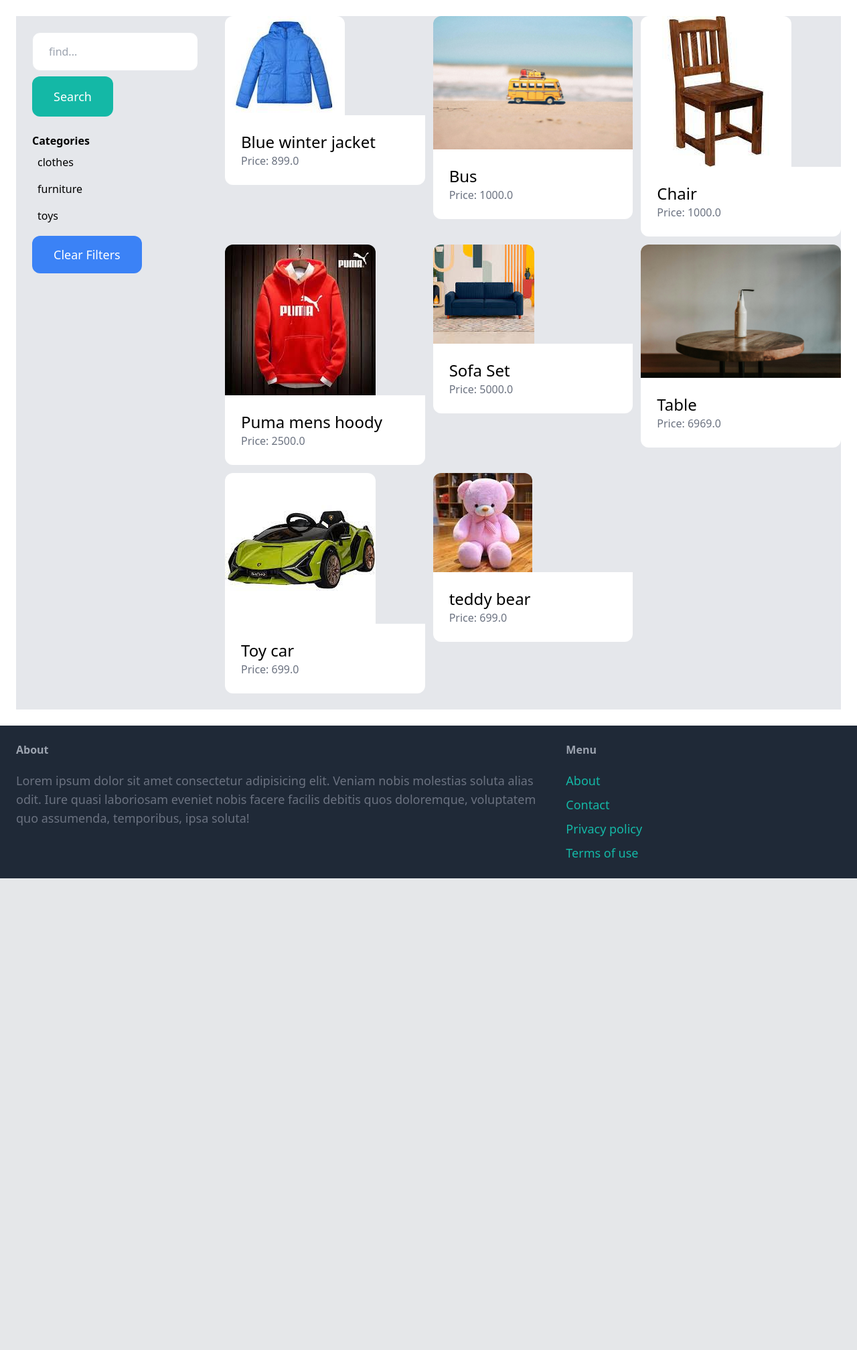
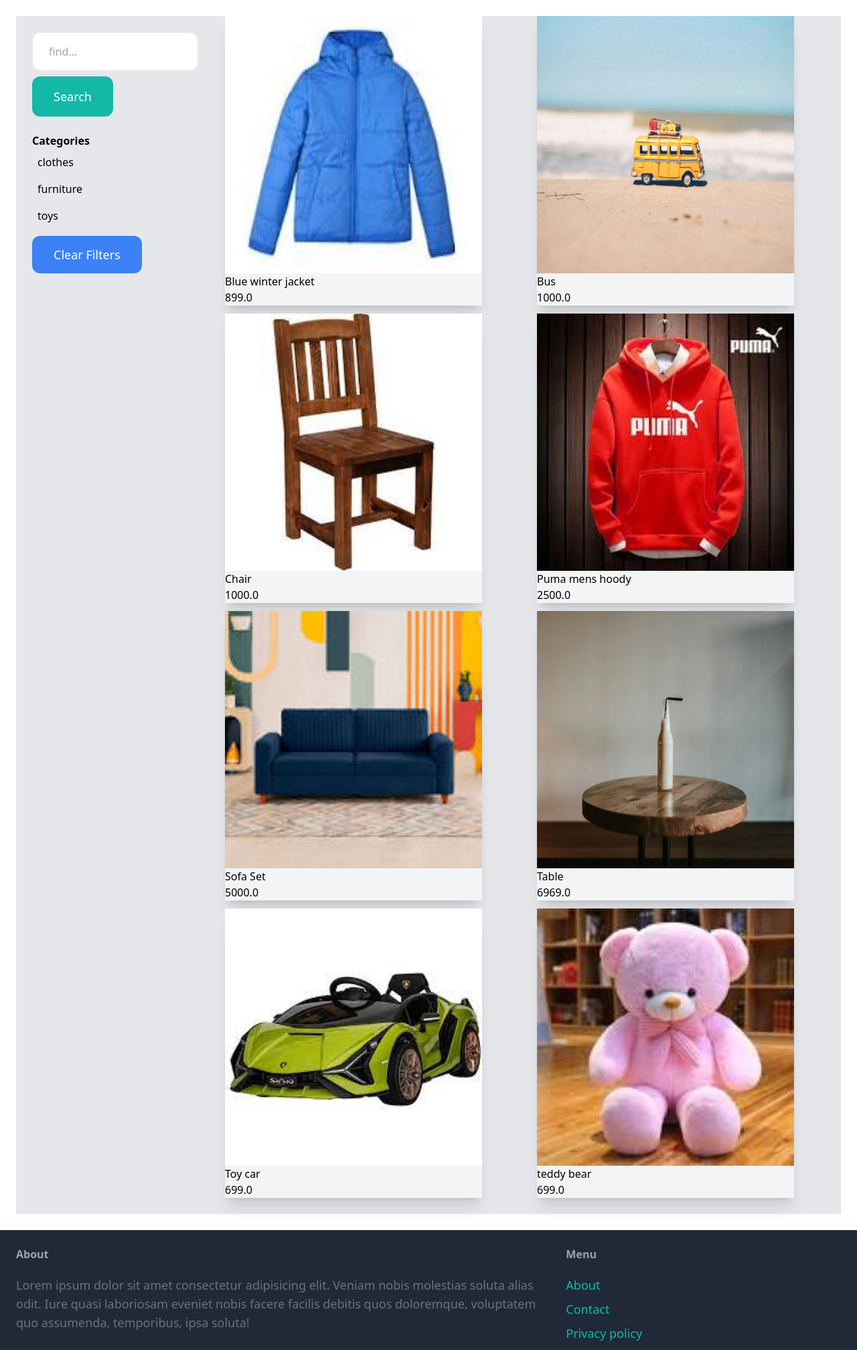
Before and after one commit to Zeel-13/Django-online-marketplace, a Django app: page /items/ in a window 1280 px wide. Shown: the part 77-2092 px from the top of the page at 67% size. Before the commit the page ends 1388 px from the top, so only its background shows below. Run offline with Django 5.2, Linux system fonts and the light colour scheme; data comes from the database, SQL or seed files in the repository; both versions use the stored data as it was after the commit; some libraries are stand-ins or nearby versions.

Commit message:
ui changes

```diff
--- a/item/templates/item/browse.html
+++ b/item/templates/item/browse.html
@@ -20,19 +20,21 @@
         <a href="{% url 'item:browse' %}" class="mt-2 py-4 px-8 text-lg bg-blue-500 text-white rounded-xl">Clear Filters</a>
     </div>
     <div class="col-span-3">
-        <div class="grid grid-cols-3 gap-3">
+        <div class="grid grid-cols-2 gap-3">
             {%for item in items%}
-            <div>
+            <div class="card bg-gray-100 w-96 shadow-xl">
                 <a href="{% url 'item:detail' item.id %}">
-                    <div>
-                        <img src="{{item.image.url}}" class="rounded-t-xl">
-                    </div>
-                    <div class="p-6 bg-white rounded-b-xl">
-                        <h2 class="text-2xl">{{item.name}}</h2>
-                        <p class="text-gray-500">Price: {{item.price}}</p>
-                    </div>
-                </a>
-            </div>
+                <figure>
+                  <img
+                    src="{{item.image.url}}"
+                    alt="item"/ class="object-fill h-96 w-96">
+                </figure>
+                <div class="card-body">
+                  <h2 class="card-title">{{item.name}}</h2>
+                  <p>{{item.price}}</p>
+                </div>
+            </a>
+              </div>
             {% endfor %}
         </div>
     </div>
```
Also changed, not shown: core/templates/core/index.html (+12 -10 lines), dashboard/templates/dashboard/index.html (+12 -10 lines), db.sqlite3, media/item_images/pexels-juanpphotoandvideo-890669.jpg (added), media/item_images/pexels-nubikini-386025.jpg (added).
